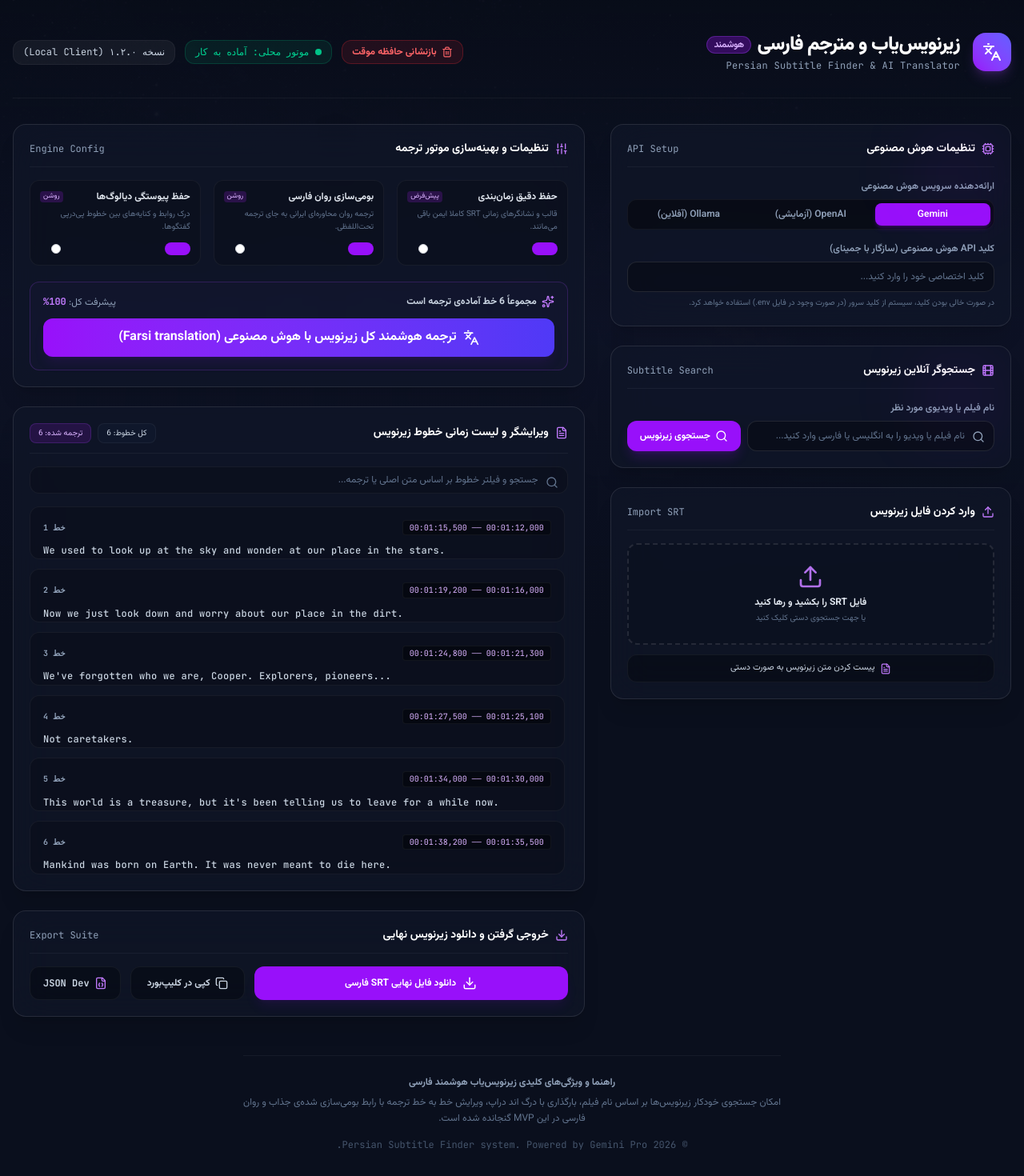
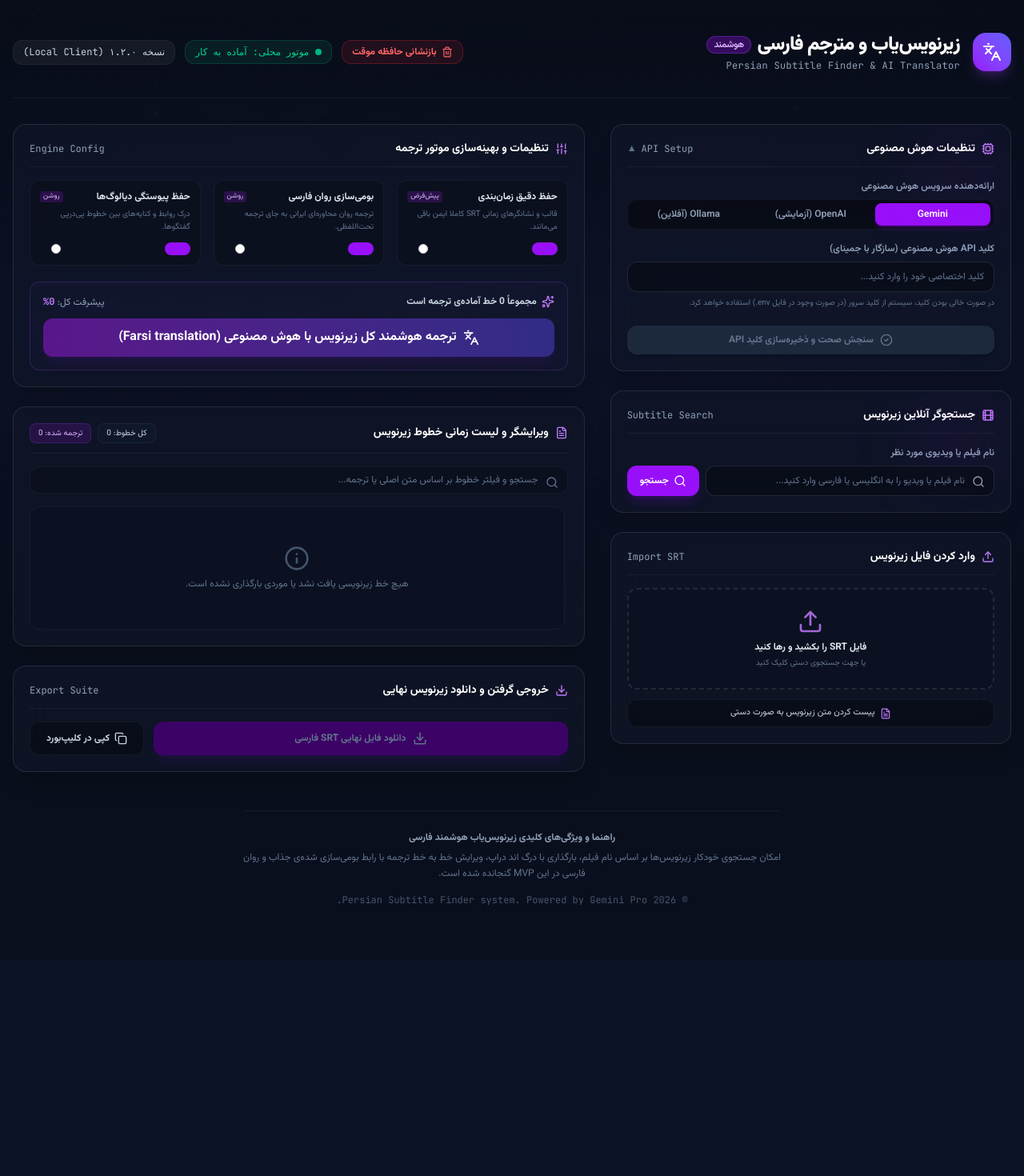
Before and after one commit to sakhrearasp-hash/Persian-Subtitle-finder-translate, a React (Vite) app: page / in a window 1280 px wide. Shown: the top 1470 px of the page at 80% size. After the commit the page ends 1200 px from the top, so only its background shows below. Built offline with nearby package versions, Linux system fonts and the light colour scheme.

Commit message:
feat: add API key validation endpoint
Implement an API key verification process to ensure connectivity before performing translations and improve the initial user experience by defaulting the configuration panel to open when no key is found.

```diff
--- a/server.ts
+++ b/server.ts
@@ -32,6 +32,28 @@ function getGeminiClient(customKey?: string) {
 // 1. Healthcheck Endpoint
 app.get("/api/health", (req, res) => {
   res.json({ status: "ok", time: new Date().toISOString() });
+});
+
+// 1b. Validate API Key Endpoint
+app.post("/api/validate-key", async (req, res) => {
+  try {
+    const { customKey } = req.body;
+    const ai = getGeminiClient(customKey);
+
+    // Perform a tiny test request to confirm key validity
+    await ai.models.generateContent({
+      model: "gemini-2.5-flash",
+      contents: "Respond with the word: ok",
+    });
+
+    res.json({ success: true, message: "کلید API معتبر است و با موفقیت متصل شد." });
+  } catch (error: any) {
+    console.error("Error validating API key:", error);
+    res.status(400).json({
+      success: false,
+      error: error.message || "کلید وارد شده معتبر نمی‌باشد یا خطایی در اتصال رخ داده است."
+    });
+  }
 });
 
 // 2. Search and retrieve matching subtitles using Gemini (for authentic dialogues!)
@@ -128,13 +150,17 @@ app.post("/api/translate-subtitles", async (req, res) => {
     // Formulate a prompt list
     const subtitleLinesPrompt = subtitles.map((s: any) => `Line ${s.id}: "${s.text}"`).join("\n");
 
-    const systemInstruction = `You are an elite cinematic translator translating film subtitles into Persian (Iranian Farsi - فارسی روان ایرانی).
-Guidelines:
-1. Translate contextually, not literally. Match the emotional tone, colloquial speech, idioms, and natural rhythm of Farsi.
-2. Use professional subtitle guidelines (concise but full of emotional impact).
-3. If "localization" is requested (default: ON), make names, jokes, or idioms sound natural and easily understood to an Iranian audience.
-4. Maintain exact line numbering (id) so they match the input perfectly.
-5. Return the response STRICTLY as a JSON array of objects with keys 'id' (integer) and 'translatedText' (string). Do not add any markdown blocks or explanations outside the JSON array.
+    const systemInstruction = `You are a professional cinematic subtitle translator and localization engine.
+You will translate movie subtitles into natural Iranian Persian (Farsi - فارسی روان ایرانی).
+
+CRITICAL RULES:
+1. DO NOT translate line-by-line in isolation.
+2. ALWAYS group every 2 to 3 consecutive subtitle lines together as one unified semantic unit/chunk, translate them together to capture the full context, and then split the resulting translation back into the individual original line IDs.
+3. Preserve subtitle TIMING and sync EXACTLY (do not merge, delete, or re-order lines).
+4. Translate in CONTEXT-AWARE mode (not literal translation). Understand dialogue as part of a scene, preserving emotional tone, sarcasm, humor, and tension.
+5. Maintain character voice consistency and keep names, places, and proper nouns consistent.
+6. The output must be natural Iranian spoken Persian (not formal/book language) of movie-quality localization (like professional Netflix dubbing subtitles).
+7. Return the response STRICTLY as a JSON array of objects with keys 'id' (integer matching the input) and 'translatedText' (string). Do not include any explanations or markdown outside the JSON structure.
 
 Response JSON Schema structure:
 [
@@ -143,7 +169,7 @@ Response JSON Schema structure:
 
     const response = await ai.models.generateContent({
       model: "gemini-3.5-flash",
-      contents: `Translate these subtitle lines into high-quality, natural Iranian Persian:\n\n${subtitleLinesPrompt}`,
+      contents: `Translate the following consecutive subtitle lines using the 2-3 line semantic chunking strategy:\n\n${subtitleLinesPrompt}`,
       config: {
         systemInstruction,
         responseMimeType: "application/json",
--- a/src/App.tsx
+++ b/src/App.tsx
@@ -82,7 +82,7 @@ export default function App() {
   const [searchResults, setSearchResults] = useState<SubtitleSearchResult[]>([]);
   const [selectedResultId, setSelectedResultId] = useState<string | null>(null);
 
-  const [subtitles, setSubtitles] = useState<SubtitleLine[]>(DEFAULT_SUBTITLES);
+  const [subtitles, setSubtitles] = useState<SubtitleLine[]>([]);
   const [activeIndex, setActiveIndex] = useState<number | null>(null);
   const [filterQuery, setFilterQuery] = useState<string>("");
 
@@ -102,7 +102,12 @@ export default function App() {
 
   const [error, setError] = useState<string | null>(null);
   const [success, setSuccess] = useState<string | null>(null);
-  const [showJsonView, setShowJsonView] = useState<boolean>(false);
+
+  // Collapsible settings & validation state
+  const [isApiConfigOpen, setIsApiConfigOpen] = useState<boolean>(() => {
+    return !localStorage.getItem("persian_sub_api_key");
+  });
+  const [isValidatingKey, setIsValidatingKey] = useState<boolean>(false);
 
   // Drag & drop state
   const [isDragging, setIsDragging] = useState<boolean>(false);
@@ -348,12 +353,49 @@ export default function App() {
     return originalMatch || translatedMatch;
   });
 
+  // Validate API key with the Express server
+  const validateApiKey = async () => {
+    if (!apiKey) {
+      setError("لطفاً ابتدا کلید API خود را وارد کنید.");
+      return;
+    }
+    setIsValidatingKey(true);
+    setError(null);
+    setSuccess(null);
+    try {
+      const res = await fetch("/api/validate-key", {
+        method: "POST",
+        headers: { "Content-Type": "application/json" },
+        body: JSON.stringify({ customKey: apiKey }),
+      });
+      const data = await res.json();
+      if (res.ok && data.success) {
+        setSuccess("سنجش موفقیت‌آمیز بود! کلید API تایید و تنظیمات ذخیره شد.");
+        setIsApiConfigOpen(false);
+      } else {
+        setError(data.error || "کلید وارد شده نامعتبر است یا کار نمی‌کند.");
+      }
+    } catch (err: any) {
+      setError("خطا در برقراری ارتباط با سرور برای سنجش کلید.");
+    } finally {
+      setIsValidatingKey(false);
+    }
+  };
+
+  // Clear/End Subtitle Search
+  const handleClearSearch = () => {
+    setMovieName("");
+    setSearchResults([]);
+    setSelectedResultId(null);
+    setError(null);
+  };
+
   // Reset function to clear cache except for API Key
   const handleResetCache = () => {
     setMovieName("");
     setSearchResults([]);
     setSelectedResultId(null);
-    setSubtitles(DEFAULT_SUBTITLES.map(s => ({ ...s, translatedText: "" })));
+    setSubtitles([]);
     setActiveIndex(null);
     setFilterQuery("");
     setPastedText("");
@@ -448,15 +490,29 @@ export default function App() {
             <section id="api-config" className="bg-[#12182b]/60 backdrop-blur-xl border border-white/10 rounded-2xl p-5 shadow-xl relative overflow-hidden group">
               <div className="absolute top-0 right-0 w-32 h-32 bg-purple-600/5 rounded-full blur-2xl group-hover:bg-purple-600/10 transition-all pointer-events-none" />
 
-              <div className="flex items-center justify-between mb-4 border-b border-white/5 pb-3">
+              <div
+                className="flex items-center justify-between mb-2 pb-3 border-b border-white/5 cursor-pointer"
+                onClick={() => setIsApiConfigOpen(!isApiConfigOpen)}
+                title="کلیک کنید تا کادر تنظیمات جمع یا باز شود"
+              >
                 <h2 className="text-sm font-bold text-white flex items-center gap-2">
                   <Cpu className="w-4 h-4 text-purple-400" />
                   <span>تنظیمات هوش مصنوعی</span>
+                  {!isApiConfigOpen && apiKey && (
+                    <span className="text-[9px] bg-emerald-500/15 text-emerald-400 border border-emerald-500/20 px-2 py-0.5 rounded-full flex items-center gap-1 font-bold animate-pulse">
+                      <span className="w-1.5 h-1.5 rounded-full bg-emerald-400" />
+                      آماده
+                    </span>
+                  )}
                 </h2>
+                <div className="flex items-center gap-1.5">
                   <span className="text-xs text-slate-400 font-mono">API Setup</span>
+                  <span className="text-xs text-slate-500 transition-transform duration-250">{isApiConfigOpen ? "▲" : "▼"}</span>
+                </div>
               </div>
 
-              <div className="flex flex-col gap-4">
+              {isApiConfigOpen ? (
+                <div className="flex flex-col gap-4 mt-4">
                   {/* Provider Selector */}
                   <div>
                     <label className="block text-xs font-semibold text-slate-400 mb-2">ارائه‌دهنده سرویس هوش مصنوعی</label>
@@ -511,7 +567,35 @@ export default function App() {
                         : "برای استفاده از OpenAI وارد کردن کلید API الزامی است."}
                     </p>
                   </div>
+
+                  {/* Validate & Save Key Button */}
+                  {provider !== "ollama" && (
+                    <button
+                      type="button"
+                      onClick={validateApiKey}
+                      disabled={isValidatingKey || !apiKey}
+                      className="w-full mt-1 bg-gradient-to-r from-emerald-600 to-teal-600 hover:from-emerald-500 hover:to-teal-500 disabled:from-slate-800 disabled:to-slate-800 disabled:text-slate-500 text-white font-bold py-2.5 px-4 rounded-xl flex items-center justify-center gap-2 transition-all shadow-md text-xs cursor-pointer active:scale-[0.98]"
+                    >
+                      {isValidatingKey ? (
+                        <RefreshCw className="w-4 h-4 animate-spin" />
+                      ) : (
+                        <CheckCircle2 className="w-4 h-4" />
+                      )}
+                      <span>سنجش صحت و ذخیره‌سازی کلید API</span>
+                    </button>
+                  )}
                 </div>
+              ) : (
+                <div className="text-center mt-2.5">
+                  <button
+                    type="button"
+                    onClick={() => setIsApiConfigOpen(true)}
+                    className="text-[10px] text-purple-400 hover:text-purple-300 font-bold hover:underline transition-all"
+                  >
+                    برای تغییر کلید API یا تنظیمات کلیک کنید
+                  </button>
+                </div>
+              )}
             </section>
 
             {/* Panel 2: Subtitle Search Panel (MAIN FEATURE) */}
@@ -550,8 +634,19 @@ export default function App() {
                       ) : (
                         <Search className="w-4 h-4" />
                       )}
-                      <span>جستجوی زیرنویس</span>
+                      <span>جستجو</span>
                     </button>
+                    {(movieName || searchResults.length > 0) && (
+                      <button
+                        type="button"
+                        onClick={handleClearSearch}
+                        className="bg-red-500/10 hover:bg-red-500/20 text-red-400 hover:text-red-300 border border-red-500/25 px-3 py-2.5 rounded-xl transition-all cursor-pointer font-bold active:scale-95 text-xs shrink-0 flex items-center gap-1"
+                        title="پاکسازی نتایج و پایان فرآیند جستجو"
+                      >
+                        <Trash2 className="w-3.5 h-3.5" />
+                        <span>پایان جستجو</span>
+                      </button>
+                    )}
                   </div>
                 </div>
               </form>
@@ -561,9 +656,9 @@ export default function App() {
                 <div className="mt-4 pt-4 border-t border-white/5 flex flex-col gap-2.5">
                   <div className="text-xs font-bold text-slate-300">نتایج زیرنویس یافت شده:</div>
                   <div className="flex flex-col gap-2 max-h-48 overflow-y-auto">
-                    {searchResults.map((res) => (
+                    {searchResults.map((res, idx) => (
                       <div
-                        key={res.id}
+                        key={`res-${res.id}-${idx}`}
                         onClick={() => loadSearchResult(res)}
                         className={`p-3 rounded-xl border text-right transition-all cursor-pointer flex flex-col gap-1.5 ${selectedResultId === res.id ? "bg-purple-950/40 border-purple-500/80 shadow-md" : "bg-black/20 border-white/5 hover:border-purple-500/30"}`}
                       >
@@ -783,7 +878,7 @@ export default function App() {
                     const isActive = activeIndex === index;
                     return (
                       <div
-                        key={sub.id}
+                        key={`sub-${sub.id}-${index}`}
                         id={`sub-card-${sub.id}`}
                         onClick={() => setActiveIndex(index)}
                         className={`p-4 rounded-xl border text-right transition-all duration-200 cursor-text relative overflow-hidden ${
@@ -888,34 +983,7 @@ export default function App() {
                   <Copy className="w-4 h-4" />
                   <span>کپی در کلیپ‌بورد</span>
                 </button>
-
-                <button
-                  type="button"
-                  onClick={() => setShowJsonView(!showJsonView)}
-                  disabled={subtitles.length === 0}
-                  className="bg-black/30 hover:bg-black/50 border border-white/5 text-slate-300 text-xs font-bold py-3 px-4 rounded-xl flex items-center justify-center gap-1.5 transition-all cursor-pointer active:scale-95 font-mono"
-                >
-                  <FileJson className="w-4 h-4 text-purple-400" />
-                  <span>JSON Dev</span>
-                </button>
               </div>
-
-              {/* Developer JSON Inspector View */}
-              {showJsonView && (
-                <motion.div
-                  initial={{ opacity: 0, height: 0 }}
-                  animate={{ opacity: 1, height: "auto" }}
-                  className="bg-black/40 border border-white/5 rounded-xl p-4 mt-2 overflow-x-auto text-left"
-                >
-                  <div className="flex justify-between items-center text-xs text-slate-400 mb-2 font-mono">
-                    <span>Developer JSON Preview (Persian Translation payload)</span>
-                    <span className="bg-purple-900/30 text-purple-400 px-2 py-0.5 rounded font-mono">JSON Data</span>
-                  </div>
-                  <pre className="text-[10px] text-purple-300 font-mono leading-relaxed max-h-48 overflow-y-auto">
-                    {JSON.stringify(subtitles, null, 2)}
-                  </pre>
-                </motion.div>
-              )}
             </section>
 
           </div>
```
Lines whose indentation alone changed are shown as unchanged.
